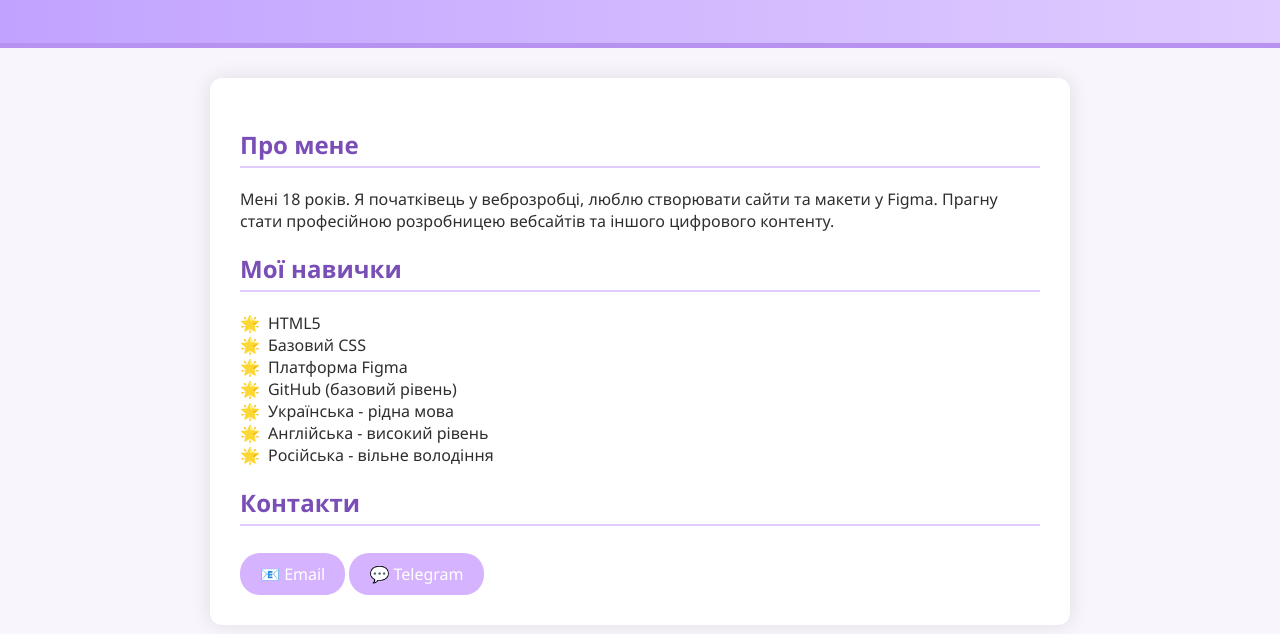
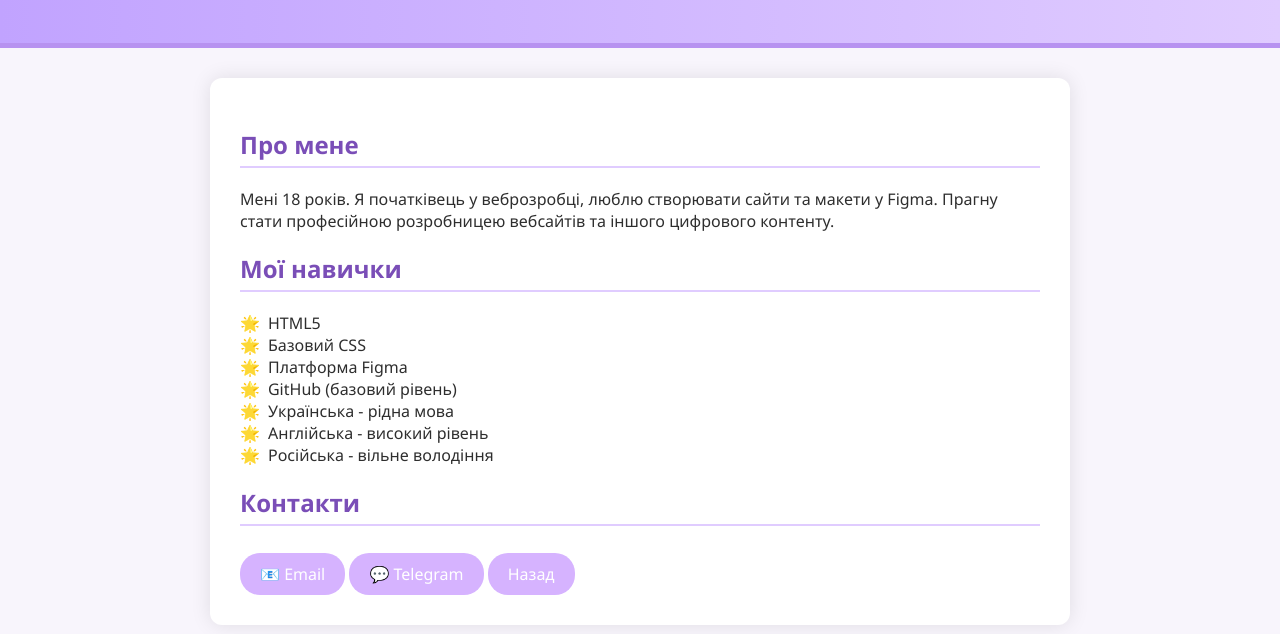
Before and after one commit to gcytch/portfolio, a plain HTML site: page index.html in a window 1280 px wide. Shown: the part 120-754 px from the top of the page. Drawn offline with Linux system fonts and the light colour scheme.

Commit message:
Update index.html

```diff
--- a/index.html
+++ b/index.html
@@ -106,6 +106,7 @@
     <div class="contact">
       <a href="mailto:samofalelya@gmail.com">📧 Email</a>
       <a href="https://t.me/ellyyaa.s" target="_blank">💬 Telegram</a>
+      <a href="https://porokhovnichenkoiryna.github.io/learning_git/public/" target="_blank">Назад</a>
     </div>
   </div>
 
```
